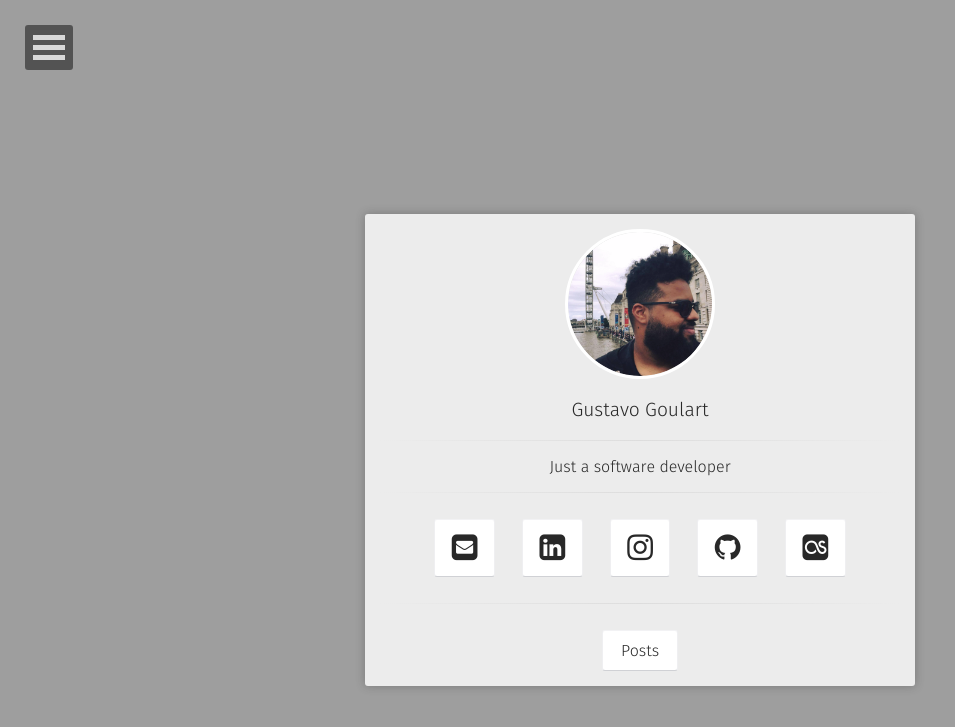
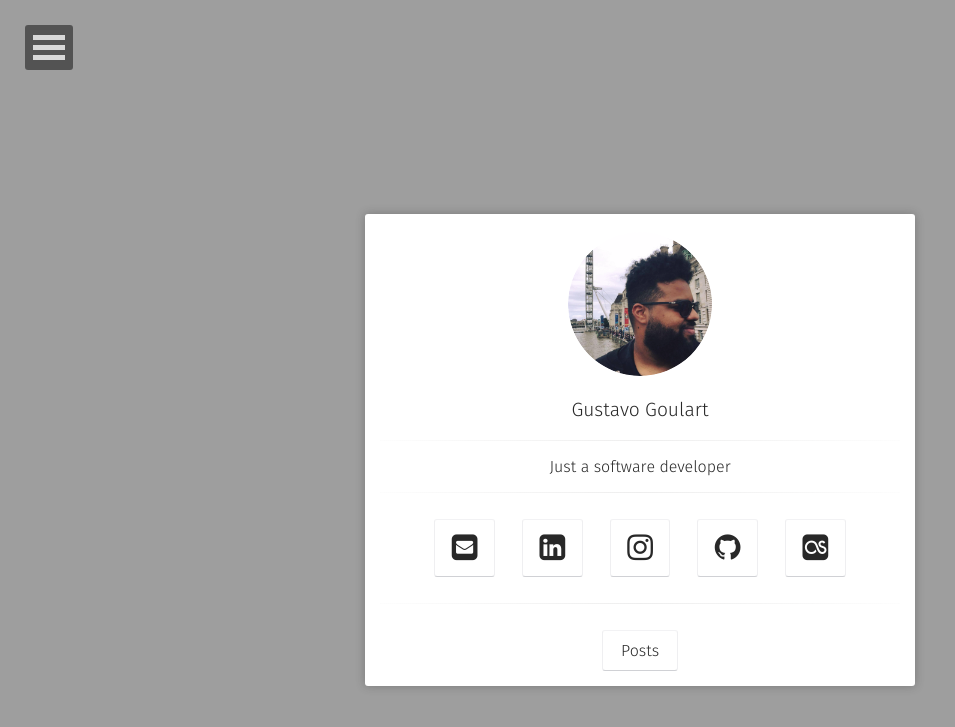
Before and after one commit to ggoulart/ggoulart.github.io, a Jekyll site: the page built from index.html, in a window 1280 px wide. Shown: the top 727 px of the page, without its empty margins (0-955 px from the left). Built offline with Jekyll 4.4.1, drawn with Linux system fonts in a browser that asks for light colours; some web fonts are replaced.

Commit message:
remove background transparency

```diff
--- a/_sass/site.scss
+++ b/_sass/site.scss
@@ -75,7 +75,7 @@ body {
 	padding-right: 15px;
 	padding-left: 15px;
 	@include center-block();
-	background-color: rgba(255,255,255,.8);
+	background-color: $white;
 	color: $color_shark;
 	z-index: 1;
 	border-radius: 3px;
```
